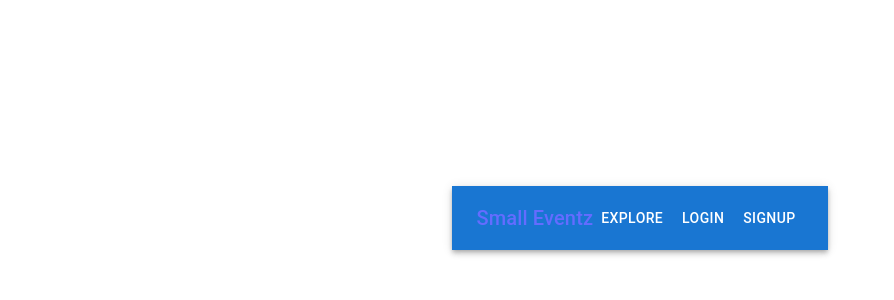
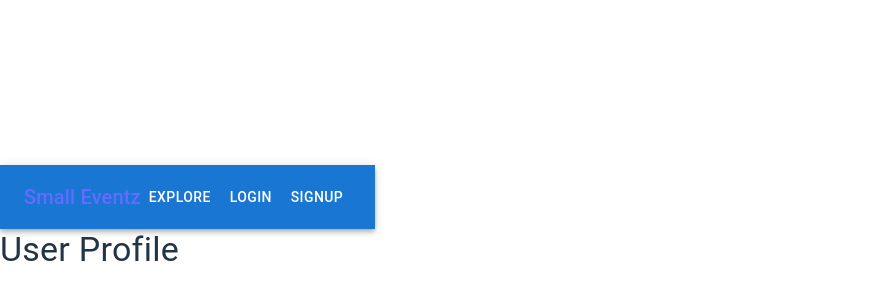
Before and after one commit to need-to-excel/Group-Project-4, a React (Vite) app: page /profile in a window 1280 px wide. Shown: the part 182-482 px from the top of the page, without its empty margins (0-894 px from the left). Built offline with nearby package versions, Linux system fonts and the light colour scheme.

Commit message:
created a page for events component and also updates the App.jsx by adding  routing for Explore, Profile, and Events pages.

```diff
--- a/src/App.jsx
+++ b/src/App.jsx
@@ -1,28 +1,36 @@
-import { BrowserRouter, Route, Routes } from 'react-router-dom';
+import React, { useState } from 'react';
+import { Route, Routes } from 'react-router-dom';
 import Navbar from './Components/Navbar/Navbar';
+import Explore from './pages/explore';
+import Profile from './pages/profile';
+import Events from './pages/events.jsx';
+import Home from './pages/home';
+import Login from './pages/login';
 import Signup from './pages/signup';
-import Login from './pages/login';
-import Explore from './pages/explore';
-import './App.css';
-import Home from './pages/home';
 
 function App() {
-  return (
+    // State variable to track login status
+    const [loggedIn, setLoggedIn] = useState(false);
 
-    <div>
-      <Navbar />
-      <div className="content">
+    // Function to toggle login status
+    const toggleLogin = () => {
+        setLoggedIn(!loggedIn);
+    };
 
-        <Routes>
-          <Route path="/" element={<Home />} />
-          <Route path="/signup" element={<Signup />} />
-          <Route path="/login" element={<Login />} />
-          <Route path="/explore" element={<Explore />} />
-        </Routes>
-
-      </div>
-    </div>
-  );
+    return (
+        <>
+            {/* Pass the loggedIn state variable to the Navbar component */}
+            <Navbar loggedIn={loggedIn} />
+            <Routes>
+                <Route path="/" element={<Home />} />
+                <Route path="/explore" element={<Explore />} />
+                <Route path="/profile" element={<Profile />} />
+                <Route path="/events" element={<Events />} />
+                <Route path="/login" element={<Login />} />
+                <Route path="/signup" element={<Signup />} />
+            </Routes>
+        </>
+    );
 }
 
 export default App;
--- /dev/null
+++ b/src/pages/events.jsx
@@ -0,0 +1,13 @@
+import React from 'react';
+import { Typography } from '@mui/material';
+
+const Events = () => {
+  return (
+    <div>
+      <Typography variant="h4">Events</Typography>
+      {/* Add list of events and functionality here */}
+    </div>
+  );
+};
+
+export default Events;
--- /dev/null
+++ b/src/pages/profile.jsx
@@ -0,0 +1,13 @@
+import React from 'react';
+import { Typography } from '@mui/material';
+
+const Profile = () => {
+    return (
+        <div>
+            <Typography variant="h4">User Profile</Typography>
+            {/* Add profile information and functionality here */}
+        </div>
+    );
+};
+
+export default Profile;
```
